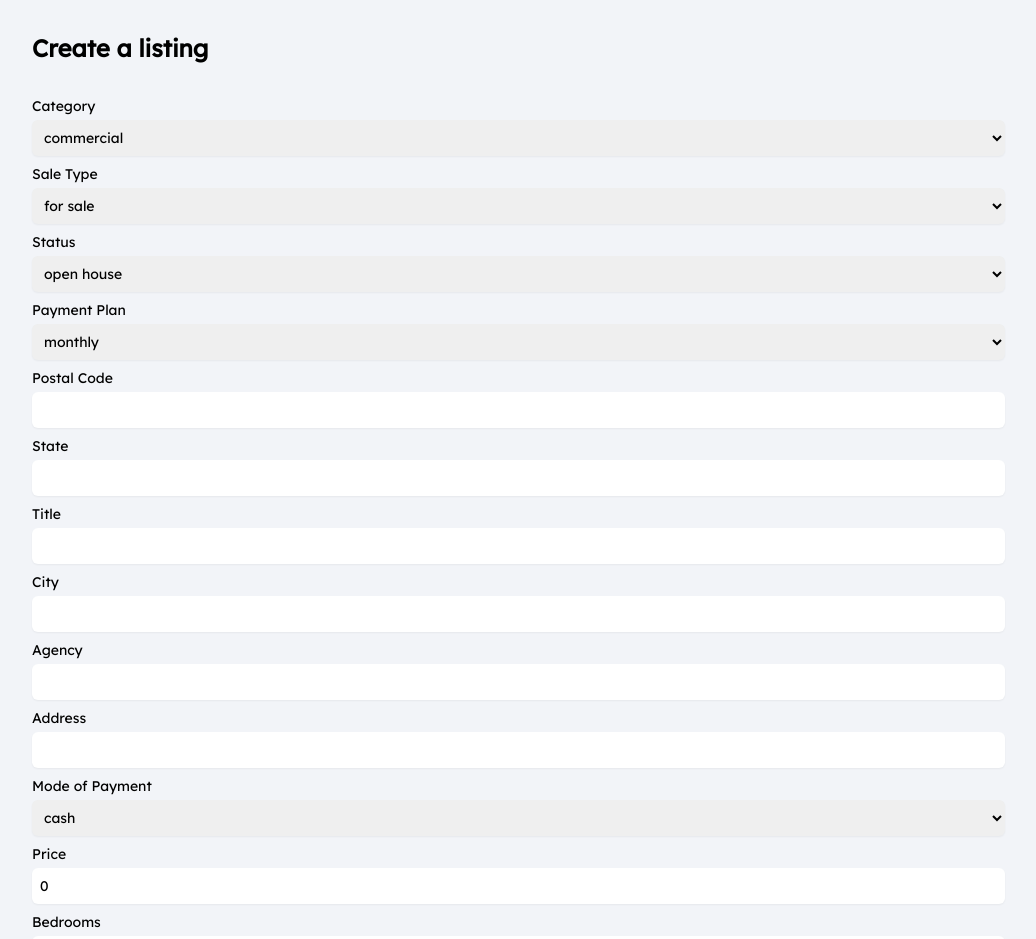
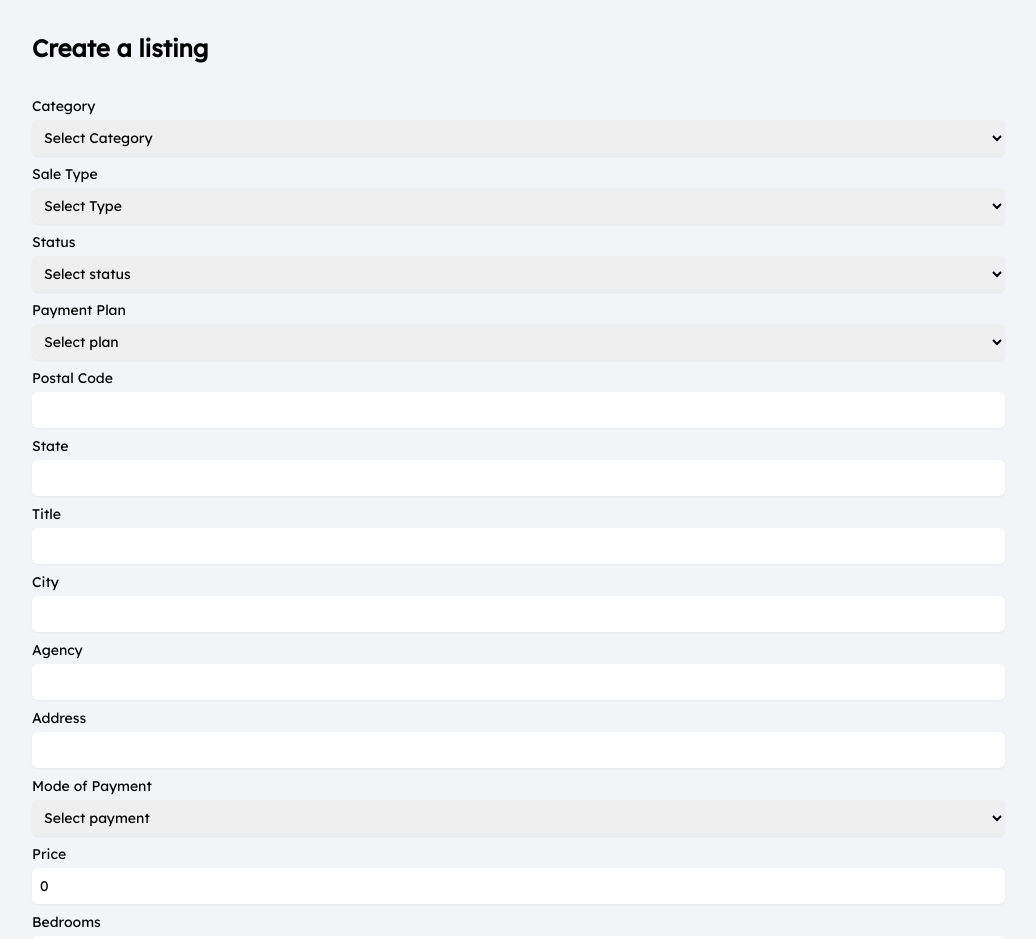
Before and after one commit to HuntStrat/flexdown-frontend, a React (Vite) app: page /userform in a window 1280 px wide. Shown: the top 939 px of the page, without its empty margins (0-1036 px from the left). Built offline with nearby package versions, Linux system fonts and the light colour scheme.

Commit message:
data fixed

```diff
--- a/src/pages/UserForm.tsx
+++ b/src/pages/UserForm.tsx
@@ -97,7 +97,13 @@ const [loading, setLoading] = useState(false);
 
     try {
       setLoading(true);
-      const token = 'eyJhbGciOiJIUzI1NiIsInR5cCI6IkpXVCJ9.eyJlbWFpbCI6ImVta2ExMjNAZ21haWwuY29tIiwicm9sZSI6InNlbGxlciIsImlkIjozMCwiaWF0IjoxNzMwMDI1OTI4LCJleHAiOjE3MzAxMTIzMjh9.s7MZsGurA_VRi3gTG37ckBEQioTaGGWxiLV1_QAYZlo';
+const token = 'eyJhbGciOiJIUzI1NiIsInR5cCI6IkpXVCJ9.eyJlbWFpbCI6ImVta2ExMjNAZ21haWwuY29tIiwicm9sZSI6InNlbGxlciIsImlkIjozMCwiaWF0IjoxNzMwMTM2ODY2LCJleHAiOjE3MzAyMjMyNjZ9.R3QhsmYIXQB_EaEikE-zhBrd6u1l8vwPvTiUmZu3jnI'
+      // const token = localStorage.getItem('token');
+      // if (!token) {
+      //   alert("Token not found. Please log in again.");
+      //   setLoading(false);
+      //   return;
+      // }
 
       const response = await fetch('https://flexdown.fly.dev/api/v1/property/create', {
         method: 'POST',
@@ -140,6 +146,7 @@ const [loading, setLoading] = useState(false);
               onChange={handleChange}
               className="mt-1 p-2 border-gray-300 rounded-md shadow-sm focus:ring-indigo-500 focus:border-indigo-500 sm:text-sm"
             >
+               <option value="">Select Category</option>
               <option value="commercial">commercial</option>
               <option value="condos">condos</option>
               <option value="studios">studios</option>
@@ -158,6 +165,7 @@ const [loading, setLoading] = useState(false);
               onChange={handleChange}
               className="mt-1 p-2 border-gray-300 rounded-md shadow-sm focus:ring-indigo-500 focus:border-indigo-500 sm:text-sm"
             >
+                 <option value="">Select Type</option>
               <option value="for sale">for sale</option>
               <option value="for rent">for rent</option>
               <option value="rent to own">rent to own</option>
@@ -174,6 +182,7 @@ const [loading, setLoading] = useState(false);
               onChange={handleChange}
               className="mt-1 p-2 border-gray-300 rounded-md shadow-sm focus:ring-indigo-500 focus:border-indigo-500 sm:text-sm"
             >
+                  <option value="">Select status</option>
               <option value="open house">open house</option>
               <option value="active">active</option>
               <option value="sold">sold</option>
@@ -189,6 +198,7 @@ const [loading, setLoading] = useState(false);
               onChange={handleChange}
               className="mt-1 p-2 border-gray-300 rounded-md shadow-sm focus:ring-indigo-500 focus:border-indigo-500 sm:text-sm"
             >
+                  <option value="">Select plan</option>
               <option value="monthly">monthly</option>
               <option value="yearly">yearly</option>
               <option value="not applicable">not applicable</option>
@@ -271,11 +281,13 @@ const [loading, setLoading] = useState(false);
           <div className="flex flex-col mb-2">
             <label className="text-sm font-medium">Mode of Payment</label>
             <select
+
               name="mode_of_payment"
               value={formData.mode_of_payment}
               onChange={handleChange}
               className="mt-1 p-2 border-gray-300 rounded-md shadow-sm focus:ring-indigo-500 focus:border-indigo-500 sm:text-sm"
             >
+                  <option value="">Select payment</option>
               <option value="cash">cash</option>
               <option value="card">card</option>
               <option value="transfer">transfer</option>
--- a/src/pages/auth/Login.tsx
+++ b/src/pages/auth/Login.tsx
@@ -37,7 +37,7 @@ const Login: React.FC = () => {
       console.log('Login successful:', data);
       localStorage.setItem('token', data.token);  // Store the token here
 
-    console.log('Login successful:', data);
+
       navigate('/userform');
 
       setLoading(false);
```
